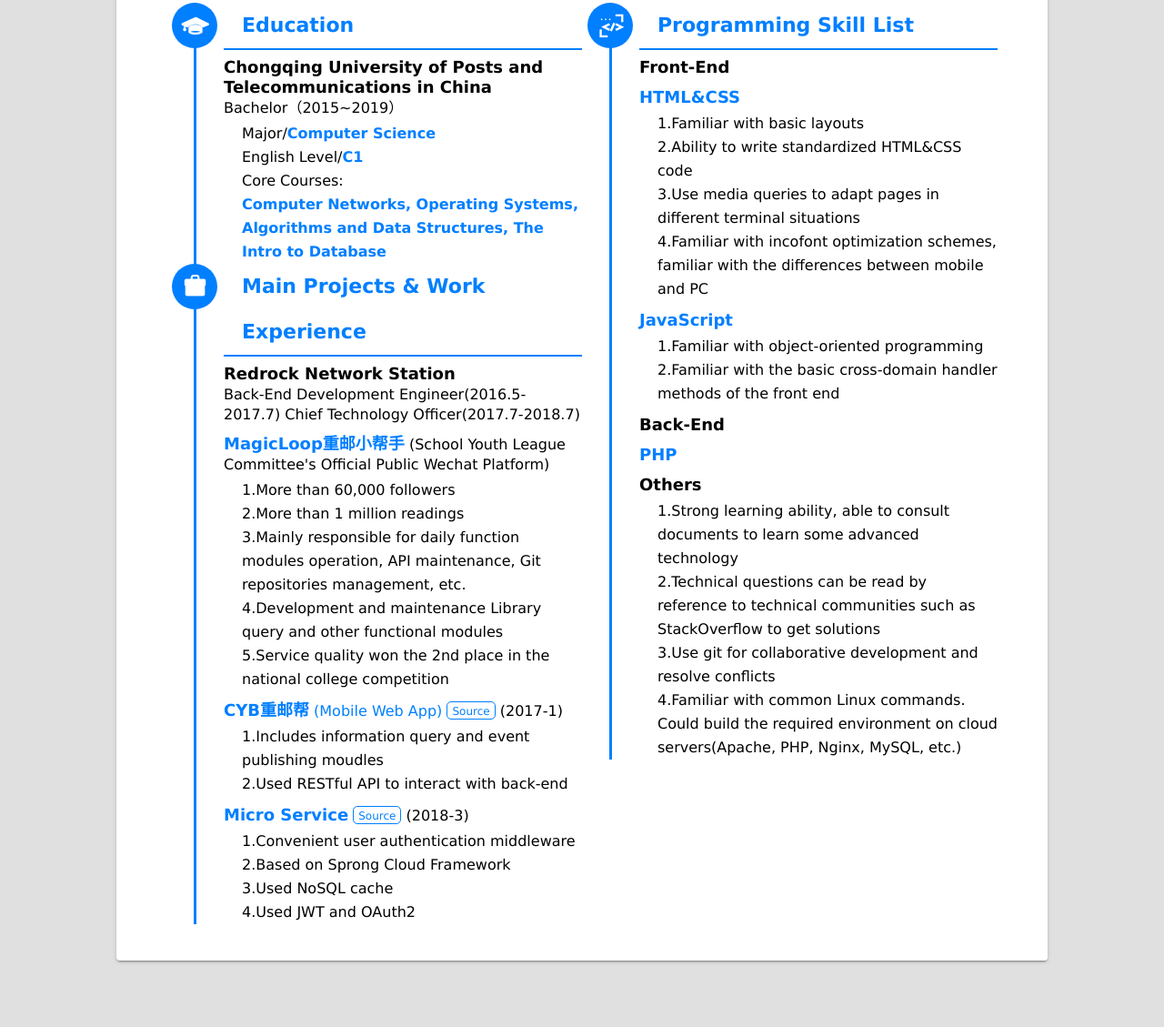
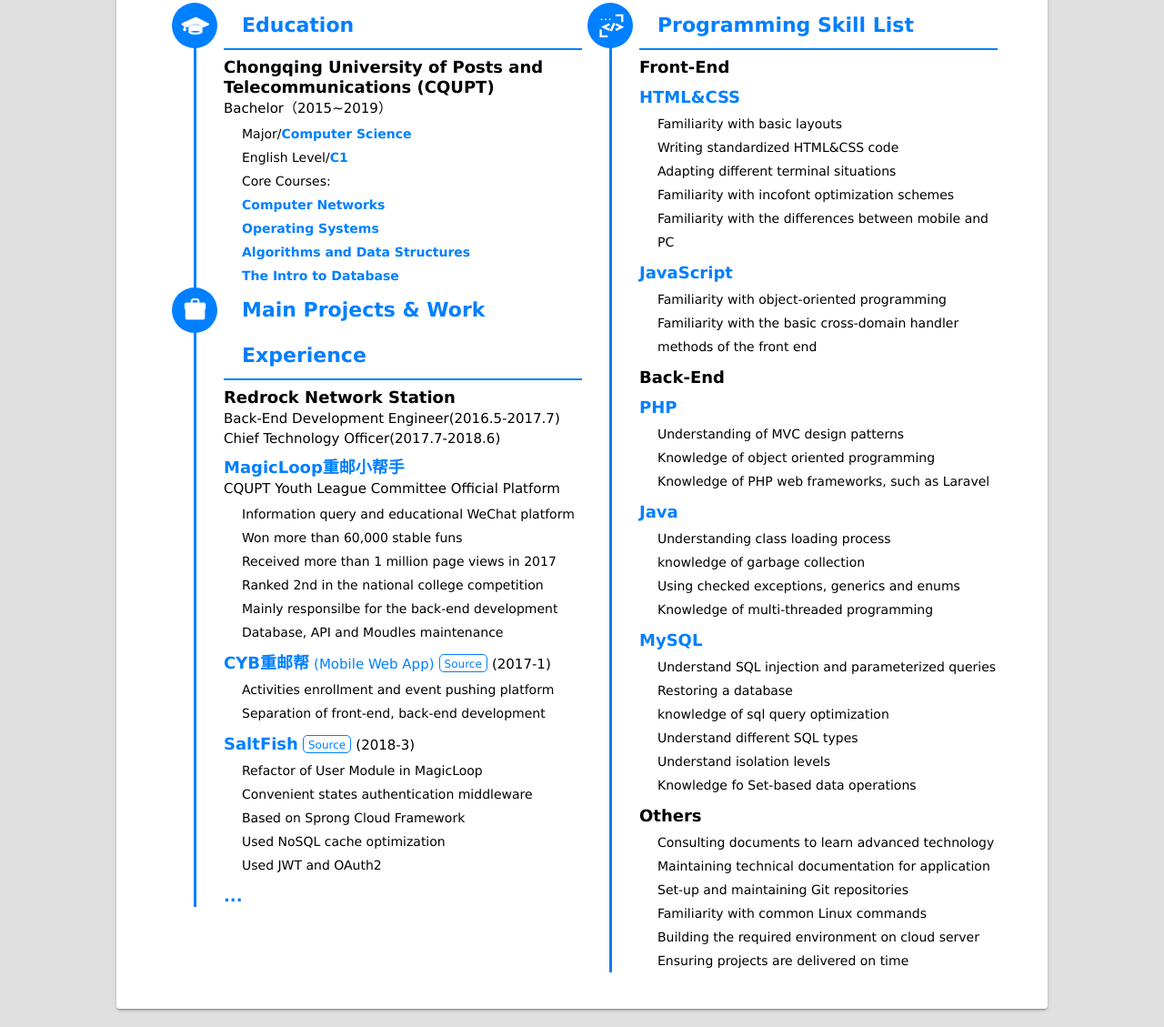
Before and after one commit to jx3536/jx3536.github.io, a plain HTML site: page index.html in a window 1280 px wide. Shown: the part 352-1481 px from the top of the page at 91% size. Before the commit the page ends 1428 px from the top, so only its background shows below. Drawn offline with Linux system fonts and the light colour scheme.

Commit message:
third commit

```diff
--- a/index.html
+++ b/index.html
@@ -60,7 +60,7 @@
                     <h3 class="area--title">Education</h3>
                     <div class="area--item">
                         <div class="area--item__title">
-                            <h4 class="title-main">Chongqing University of Posts and Telecommunications in China</h4>
+                            <h4 class="title-main">Chongqing University of Posts and Telecommunications (CQUPT)</h4>
                             <span class="title-sub">Bachelor（2015~2019）</span>
                         </div>
                         <div class="area--item__content">
@@ -68,7 +68,12 @@
                             <p class="content-text">English Level/<span class="hl">C1</span></p>
                             <p class="content-text">Core Courses:</p>
                             <p class="content-text">
-                                <span class="hl">Computer Networks, Operating Systems, Algorithms and Data Structures, The Intro to Database</span>
+                                <span class="hl">
+                                    Computer Networks<br/>
+                                    Operating Systems<br/>
+                                    Algorithms and Data Structures<br/>
+                                    The Intro to Database
+                                </span>
                             </p>
                         </div>
                     </div>
@@ -79,19 +84,20 @@
                         <div class="area--item__title">
                             <h4 class="title-main">Redrock Network Station</h4><br/>
                             <span class="title-sub">Back-End Development Engineer(2016.5-2017.7)</span>
-                            <span class="title-sub">Chief Technology Officer(2017.7-2018.7)</span>
+                            <span class="title-sub">Chief Technology Officer(2017.7-2018.6)</span>
                         </div>
                         <div class="area--item__title">
                             <h4 class="title-main highlight">MagicLoop重邮小帮手</h4>
-                            <span class="title-sub">(School Youth League Committee's Official Public Wechat Platform)</span>
+                            <br/>
+                            <span class="title-sub">CQUPT Youth League Committee Official Platform</span>
                         </div>
                         <div class="area--item__content">
-                            <p class="content-text">1.More than 60,000 followers</p>
-                            <p class="content-text">2.More than 1 million readings</p>
-                            <p class="content-text">3.Mainly responsible for daily function modules operation, API maintenance, Git repositories management, etc.</p>
-                            <p class="content-text">4.Development and maintenance Library query and other functional modules</p>
-                            <p class="content-text">5.Service quality won the 2nd place in the national college competition</p>
-
+                            <p class="content-text">Information query and educational WeChat platform</p>
+                            <p class="content-text">Won more than 60,000 stable funs</p>
+                            <p class="content-text">Received more than 1 million page views in 2017</p>
+                            <p class="content-text">Ranked 2nd in the national college competition</p>
+                            <p class="content-text">Mainly responsilbe for the back-end development</p>
+                            <p class="content-text">Database, API and Moudles maintenance</p>
                         </div>
                         <div class="area--item__title">
                             <h4 class="title-main highlight">CYB重邮帮</h4>
@@ -100,20 +106,24 @@
                             <span class="title-sub">(2017-1)</span>
                         </div>
                         <div class="area--item__content">
-                            <p class="content-text">1.Includes information query and event publishing moudles </p>
-                            <p class="content-text">2.Used RESTful API to interact with back-end</p>
+                            <p class="content-text">Activities enrollment and event pushing platform</p>
+                            <p class="content-text">Separation of front-end, back-end development</p>
                         </div>
                         <div class="area--item__title">
-                            <h4 class="title-main highlight">Micro Service</h4>
-                            <a href="https://github.com/jx3536/micro" target="_blank" class="title-link">Source</a>
+                            <h4 class="title-main highlight">SaltFish</h4>
+                            <a href="https://github.com/jx3536/saltfish" target="_blank" class="title-link">Source</a>
                             <span class="title-sub">(2018-3)</span>
                         </div>
                         <div class="area--item__content">
-                            <p class="content-text">1.Convenient user authentication middleware</p>
-                            <p class="content-text">2.Based on Sprong Cloud Framework</p>
-                            <p class="content-text">3.Used NoSQL cache</p>
-                            <p class="content-text">4.Used JWT and OAuth2</p>
+                            <p class="content-text">Refactor of User Module in MagicLoop</p>
+                            <p class="content-text">Convenient states authentication middleware</p>
+                            <p class="content-text">Based on Sprong Cloud Framework</p>
+                            <p class="content-text">Used NoSQL cache optimization</p>
+                            <p class="content-text">Used JWT and OAuth2</p>
                             <!-- <p class="content-text">主页和管理后台页面分开</p> -->
+                        </div>
+                        <div class="area--item__title">
+                            <h4 class="title-main highlight">...</h4>
                         </div>
                     </div>
                 </section>
@@ -129,17 +139,18 @@
                             <h4 class="title-main highlight subtitle">HTML&amp;CSS</h4>
                         </div>
                         <div class="area--item__content">
-                            <p class="content-text">1.Familiar with basic layouts</p>
-                            <p class="content-text">2.Ability to write standardized HTML&CSS code</p>
-                            <p class="content-text">3.Use media queries to adapt pages in different terminal situations</p>
-                            <p class="content-text">4.Familiar with incofont optimization schemes, familiar with the differences between mobile and PC</p>
+                            <p class="content-text">Familiarity with basic layouts</p>
+                            <p class="content-text">Writing standardized HTML&CSS code</p>
+                            <p class="content-text">Adapting different terminal situations</p>
+                            <p class="content-text">Familiarity with incofont optimization schemes</p>
+                            <p class="content-text">Familiarity with the differences between mobile and PC</p>
                         </div>
                         <div class="area--item__title">
                             <h4 class="title-main highlight">JavaScript</h4>
                         </div>
                         <div class="area--item__content">
-                            <p class="content-text">1.Familiar with object-oriented programming</p>
-                            <p class="content-text">2.Familiar with the basic cross-domain handler methods of the front end</p>
+                            <p class="content-text">Familiarity with object-oriented programming</p>
+                            <p class="content-text">Familiarity with the basic cross-domain handler methods of the front end</p>
                         </div>
                         <div class="area--item__title">
                             <h4 class="title-main">Back-End</h4>
@@ -147,16 +158,41 @@
                         <div class="area--item__title">
                             <h4 class="title-main highlight subtitle">PHP</h4>
                         </div>
-
+                        <div class="area--item__content">
+                            <p class="content-text">Understanding of MVC design patterns</p>
+                            <p class="content-text">Knowledge of object oriented programming</p>
+                            <p class="content-text">Knowledge of PHP web frameworks, such as Laravel</p>
+                        </div>
+                        <div class="area--item__title">
+                            <h4 class="title-main highlight subtitle">Java</h4>
+                        </div>
+                        <div class="area--item__content">
+                            <p class="content-text">Understanding class loading process</p>
+                            <p class="content-text">knowledge of garbage collection</p>
+                            <p class="content-text">Using checked exceptions, generics and enums</p>
+                            <p class="content-text">Knowledge of multi-threaded programming</p>
+                        </div>
+                        <div class="area--item__title">
+                            <h4 class="title-main highlight subtitle">MySQL</h4>
+                        </div>
+                        <div class="area--item__content">
+                            <p class="content-text">Understand SQL injection and parameterized queries</p>
+                            <p class="content-text">Restoring a database</p>
+                            <p class="content-text">knowledge of sql query optimization</p>
+                            <p class="content-text">Understand different SQL types</p>
+                            <p class="content-text">Understand isolation levels</p>
+                            <p class="content-text">Knowledge fo Set-based data operations</p>
+                        </div>
                         <div class="area--item__title">
                             <h4 class="title-main">Others</h4>
                         </div>
                         <div class="area--item__content">
-                            <p class="content-text">1.Strong learning ability, able to consult documents to learn some advanced technology</p>
-                            <p class="content-text">2.Technical questions can be read by reference to technical communities such as StackOverflow to get solutions</p>
-                            <p class="content-text">3.Use git for collaborative development and resolve conflicts</p>
-                            <p class="content-text">4.Familiar with common Linux commands. Could build the required environment on cloud servers(Apache, PHP, Nginx, MySQL, etc.)
-                            </p>
+                            <p class="content-text">Consulting documents to learn advanced technology</p>
+                            <p class="content-text">Maintaining technical documentation for application</p>
+                            <p class="content-text">Set-up and maintaining Git repositories</p>
+                            <p class="content-text">Familiarity with common Linux commands</p>
+                            <p class="content-text">Building the required environment on cloud server</p>
+                            <p class="content-text">Ensuring projects are delivered on time</p>
                         </div>
                     </div>
                 </section>
--- a/resume/main.css
+++ b/resume/main.css
@@ -267,7 +267,7 @@ th {
   display: inline-block;
 }
 .area--item__title .title-sub {
-  font-size: 16px;
+  font-size: 15px;
 }
 .area--item__title .title-link {
   padding-left: 5px;
@@ -290,7 +290,7 @@ th {
   margin: 0;
   padding: 0;
   line-height: 26px;
-  font-size: 16px;
+  font-size: 14px;
 }
 .area--item__content .content-text .planB {
   font-size: 0.8em;
```
